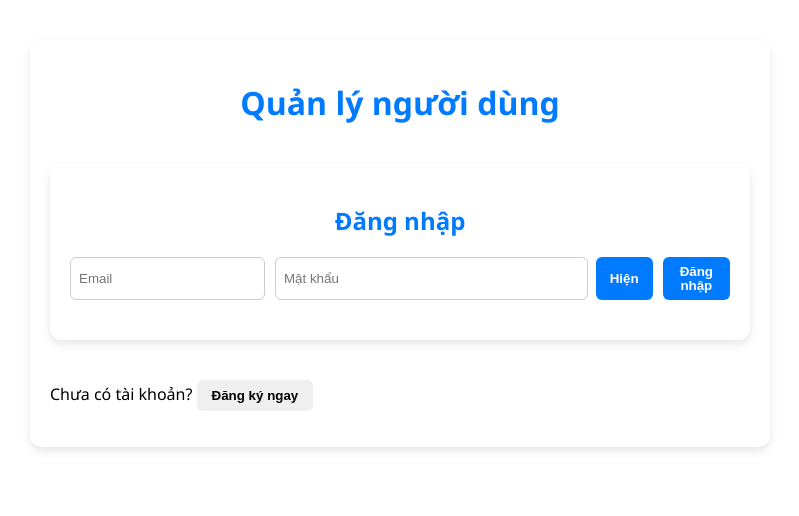
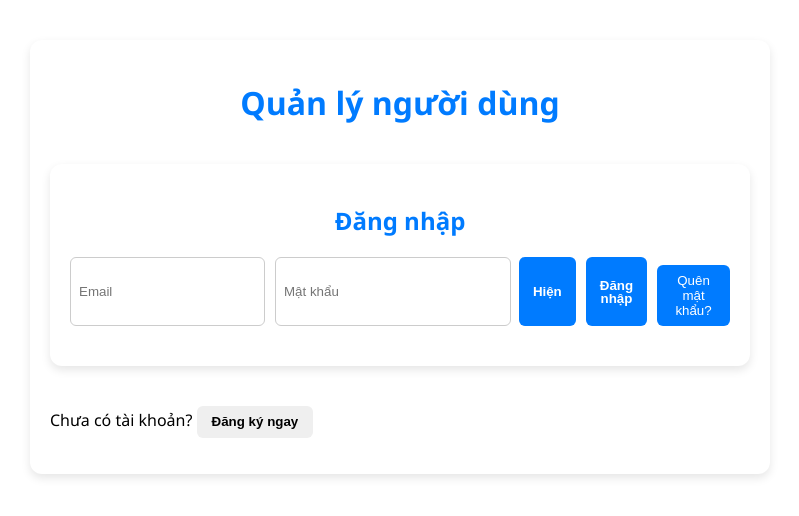
Before and after one commit to tnkduyen4/group7-project, a React (Create React App) app in the folder frontend/: page / in a window 1280 px wide. Shown: the top 516 px of the page, without its empty margins (240-1039 px from the left). Built offline with nearby package versions, Linux system fonts and the light colour scheme.

Commit message:
sửa login

```diff
--- a/frontend/src/components/LoginForm.jsx
+++ b/frontend/src/components/LoginForm.jsx
@@ -1,6 +1,7 @@
 // src/components/LoginForm.jsx
 import React, { useState } from 'react';
 import axios from 'axios';
+import ForgotPassword from './ForgotPassword'; // added
 
 // (Tùy chọn) đảm bảo baseURL nếu bạn chưa set trong App.js
 if (!axios.defaults.baseURL) {
@@ -12,6 +13,7 @@ function LoginForm({ setToken, onLogged }) {
   const [message, setMessage] = useState('');
   const [submitting, setSubmitting] = useState(false);
   const [showPwd, setShowPwd] = useState(false);
+  const [showForgot, setShowForgot] = useState(false); // added
 
   const handleChange = (e) => {
     setFormData((p) => ({ ...p, [e.target.name]: e.target.value }));
@@ -89,8 +91,21 @@ function LoginForm({ setToken, onLogged }) {
         <button className="btn btn-primary" type="submit" disabled={submitting}>
           {submitting ? 'Đang đăng nhập...' : 'Đăng nhập'}
         </button>
+
+        {/* added forgot password button */}
+        <button
+          type="button"
+          className="btn-link"
+          onClick={() => setShowForgot(true)}
+          style={{ marginTop: 8 }}
+        >
+          Quên mật khẩu?
+        </button>
       </form>
 {!!message && <p className="empty-message" style={{ marginTop: 8 }}>{message}</p>}
+
+      {/* render ForgotPassword modal/component */}
+      {showForgot && <ForgotPassword onClose={() => setShowForgot(false)} />}
     </div>
   );
 }
```
